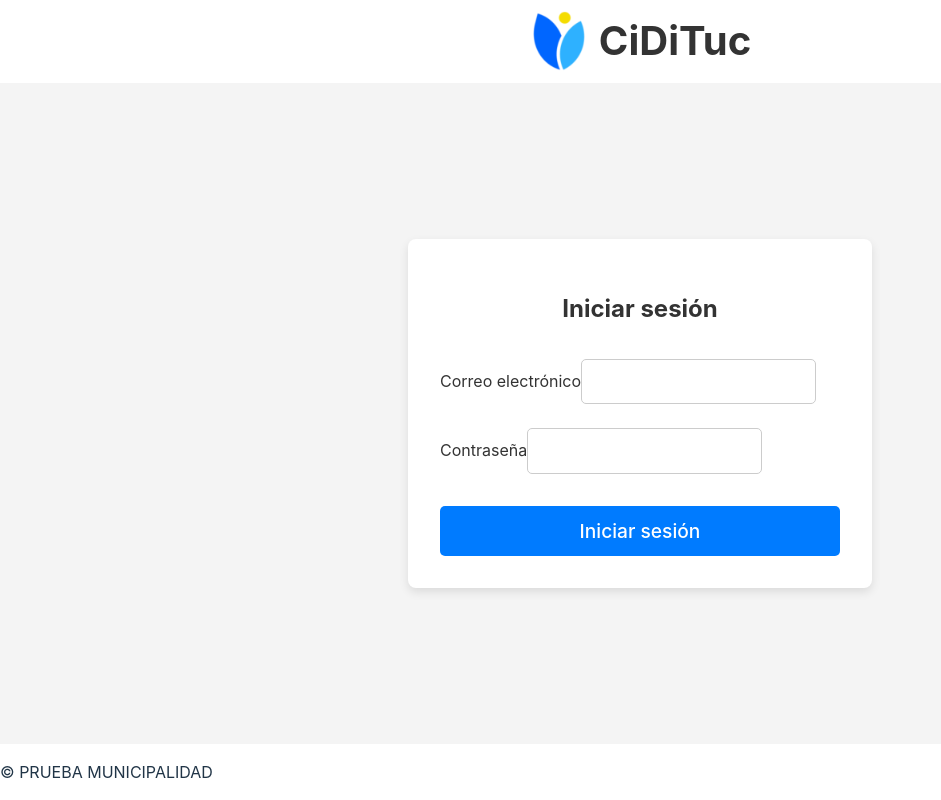
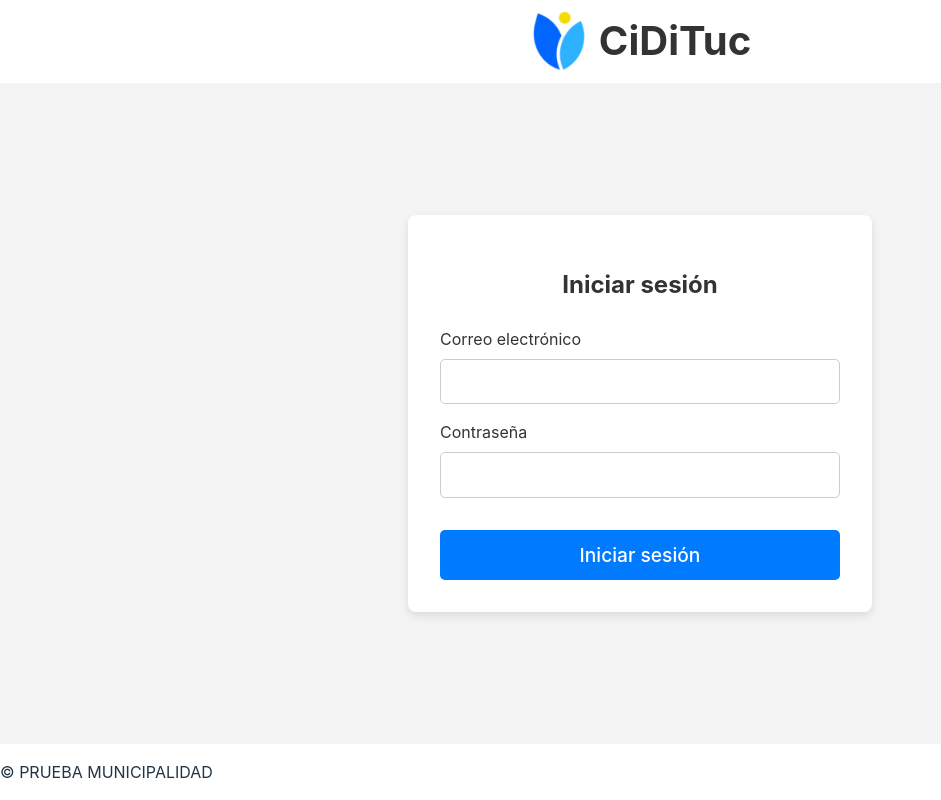
Before and after one commit to EnriqueMartinez26/CRUD-MUNICIPALIDAD, a React (Vite) app in the folder CRUD-ui/: page /iniciarsesion in a window 1280 px wide. Shown: the whole page, without its empty margins (0-941 px from the left). Built offline with nearby package versions, Linux system fonts and the light colour scheme.

Commit message:
updated-login

```diff
--- a/CRUD-ui/src/pages/login.jsx
+++ b/CRUD-ui/src/pages/login.jsx
@@ -79,15 +79,16 @@ const styles = {
         color: '#333',
   },
   input: {
+    width: '100%',
     padding: '0.8rem',
     marginTop: '0.5rem',
     border: '1px solid #ccc',
     borderRadius: '5px',
     fontSize: '1em',
-
+    boxSizing: 'border-box',
   },
-
   button: {
+    width: '100%',
     padding: '0.8rem',
     backgroundColor: '#007bff',
     border: 'none',
@@ -95,6 +96,7 @@ const styles = {
     fontSize: '1.2em',
     cursor: 'pointer',
     marginTop: '1rem',
+    boxSizing: 'border-box',
   },
   error: {
     color: 'red',
```
